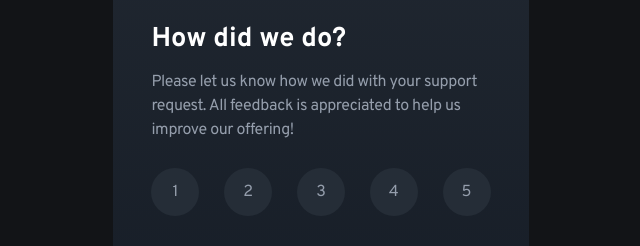
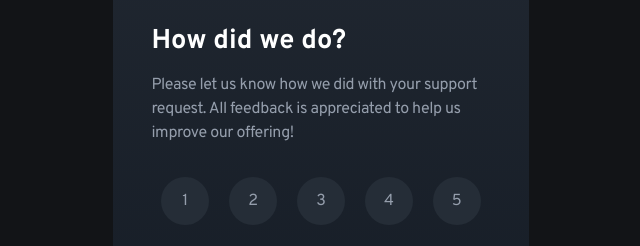
Before and after one commit to je-jo/interactive-rating-component, a plain HTML site: page index.html in a window 1280 px wide. Shown: the part 259-505 px from the top of the page, 319-959 px from the left. Drawn offline with Linux system fonts and the light colour scheme.

Commit message:
fix per suggestions

```diff
--- a/assets/js/script.js
+++ b/assets/js/script.js
@@ -17,4 +17,11 @@ form.addEventListener("submit", (e) => {
   modal.showModal();
 });
 
-modal.addEventListener("click", () => modal.close()); //click anywhere to close modal
+modal.addEventListener("click", () => {
+  modal.close(); //click anywhere to close modal
+});
+
+modal.addEventListener("close", () => {
+  rating = null;
+  btnSubmit.setAttribute("disabled", true);
+});
--- a/assets/styles/components/_form.scss
+++ b/assets/styles/components/_form.scss
@@ -10,20 +10,22 @@ form {
 }
 
 fieldset {
-    padding-block-start: 0.8rem;
+    display: grid;
+    grid-template-columns: repeat(5, 1fr);
+    justify-items: center;
+    justify-content: space-between;
     border: none;
 }
 
-.wrapper-rating {
-    margin: 0.8rem 0 0.7rem;
-    display: flex;
-    justify-content: space-between;
+legend {
+    margin-bottom: 2rem;
 }
 
 label {
     background-color: $dk-blue;
     width: 2.5rem;
     height: 2.5rem;
+    justify-self: center;
     display: flex;
     align-items: center;
     justify-content: center;
--- a/index.html
+++ b/index.html
@@ -31,13 +31,11 @@
             Please let us know how we did with your support request. All feedback is appreciated
             to help us improve our offering!
           </legend>
-          <div class="wrapper-rating">
           <label for="one"><input type="radio" id="one" name="rating" value="1" class="ratings">1</label>
           <label for="two"><input type="radio" id="two" name="rating" value="2" class="ratings">2</label>
           <label for="three"><input type="radio" id="three" name="rating" value="3" class="ratings">3</label>
           <label for="four"><input type="radio" id="four" name="rating" value="4" class="ratings">4</label>
           <label for="five"><input type="radio" id="five" name="rating" value="5" class="ratings">5</label>
-          </div>
         </fieldset>
         <button type="submit" id="submit" disabled>Submit</button>
       </form>
@@ -61,4 +59,5 @@
   </footer>
   <script src="assets/js/script.js"></script>
 </body>
+
 </html>
```
Also changed, not shown: assets/styles/main.css. Lines whose indentation alone changed are shown as unchanged.
